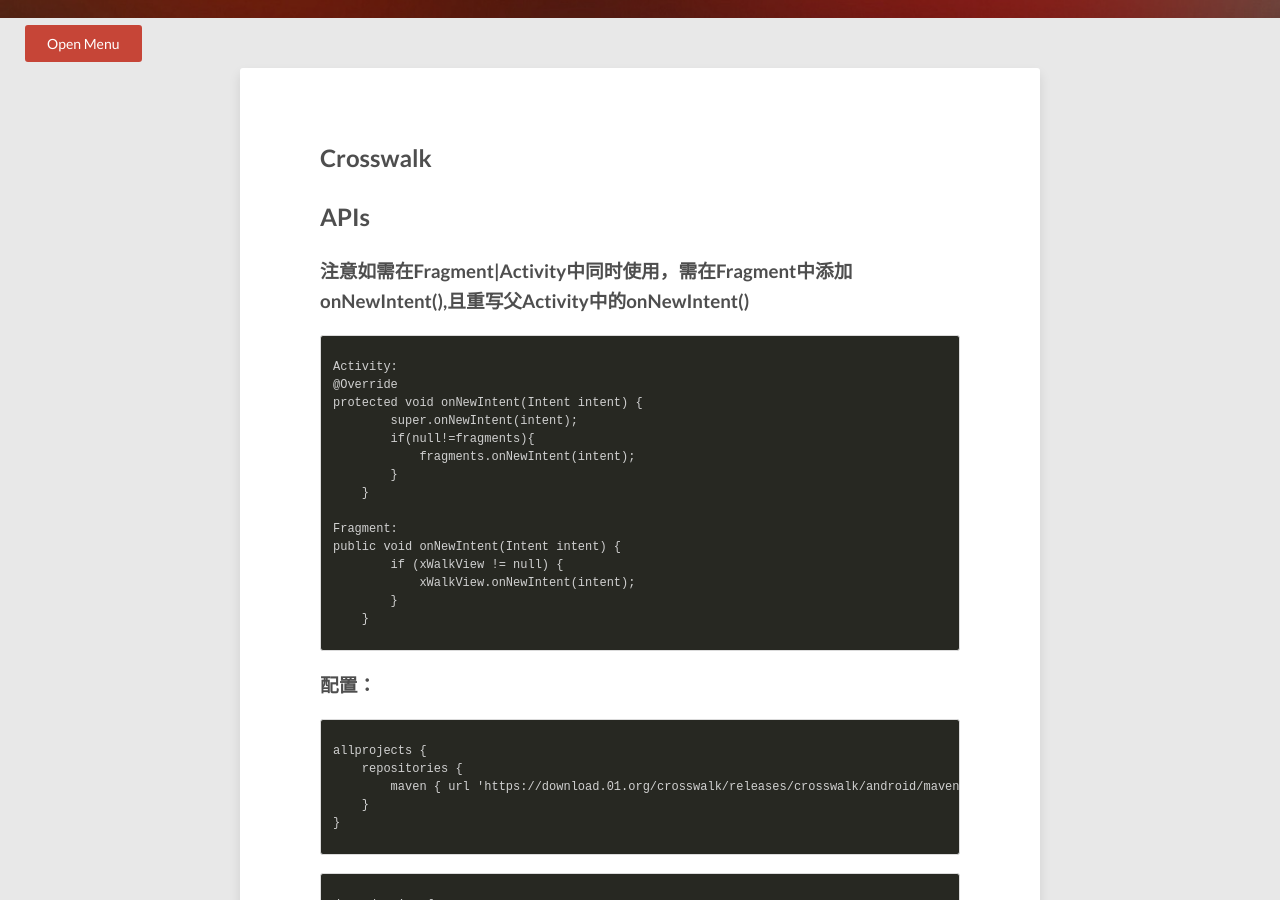
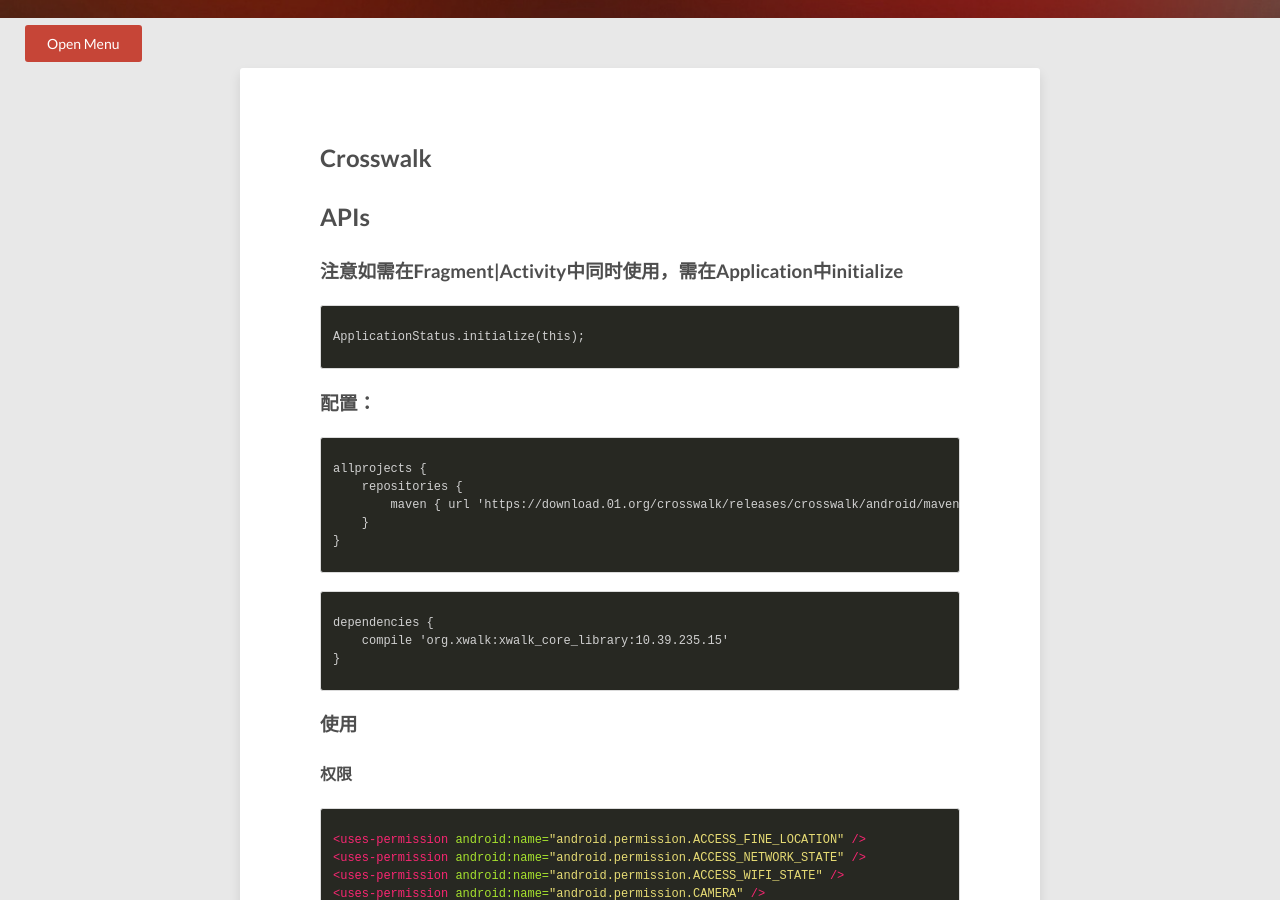
Before and after one commit to tengbinlive/tengbinlive.github.io, a Jekyll site: the page built from _posts/2016-04-26-code-android-optimization1.md, in a window 1280 px wide and 900 px high, scrolled down 382 px. Built offline with Jekyll 4.4.1, drawn with Linux system fonts in a browser that asks for light colours; nearby versions of some CDN libraries.

Commit message:
Update 2016-04-26-code-android-optimization1.md

```diff
--- a/_posts/2016-04-26-code-android-optimization1.md
+++ b/_posts/2016-04-26-code-android-optimization1.md
@@ -12,24 +12,10 @@
 
 ## [APIs](https://crosswalk-project.org/documentation/apis/embedding_api.html)
 
-### 注意如需在Fragment|Activity中同时使用，需在Fragment中添加onNewIntent(),且重写父Activity中的onNewIntent()
+### 注意如需在Fragment|Activity中同时使用，需在Application中initialize
 
 {% highlight html %}
-Activity:
-@Override
-protected void onNewIntent(Intent intent) {
-        super.onNewIntent(intent);
-        if(null!=fragments){
-            fragments.onNewIntent(intent);
-        }
-    }
-
-Fragment:
-public void onNewIntent(Intent intent) {
-        if (xWalkView != null) {
-            xWalkView.onNewIntent(intent);
-        }
-    }
+ApplicationStatus.initialize(this);
 {% endhighlight %}
 
 
```
